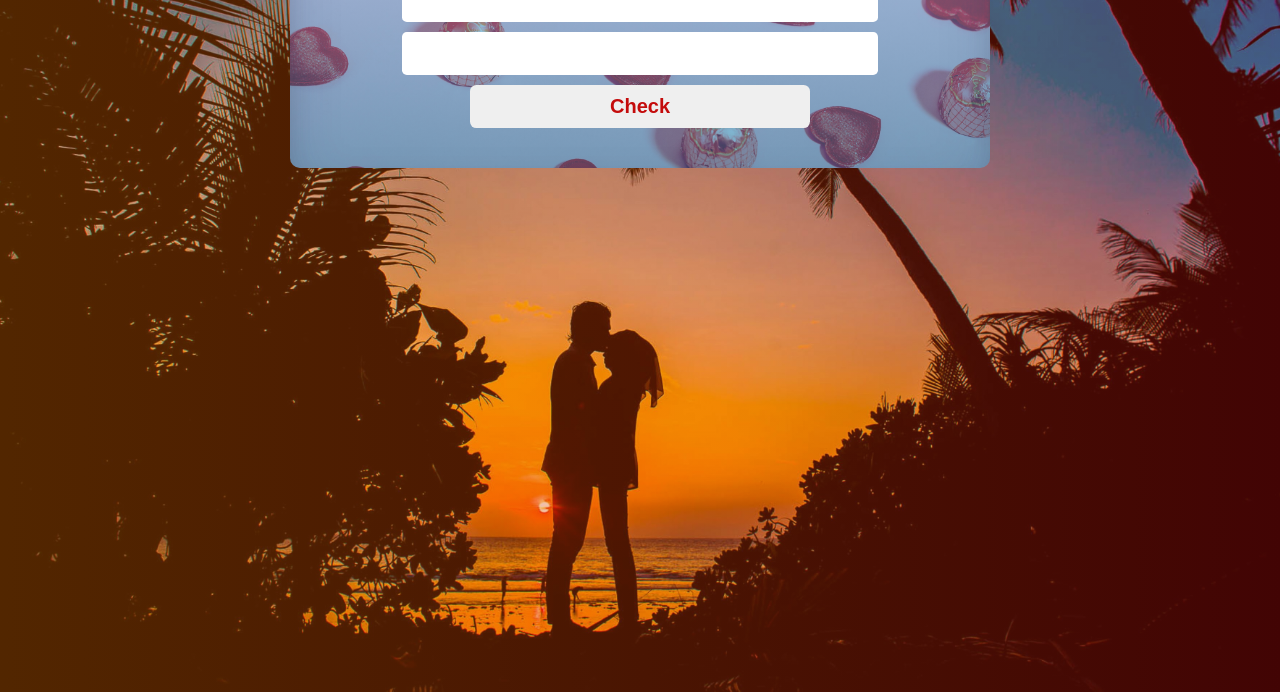
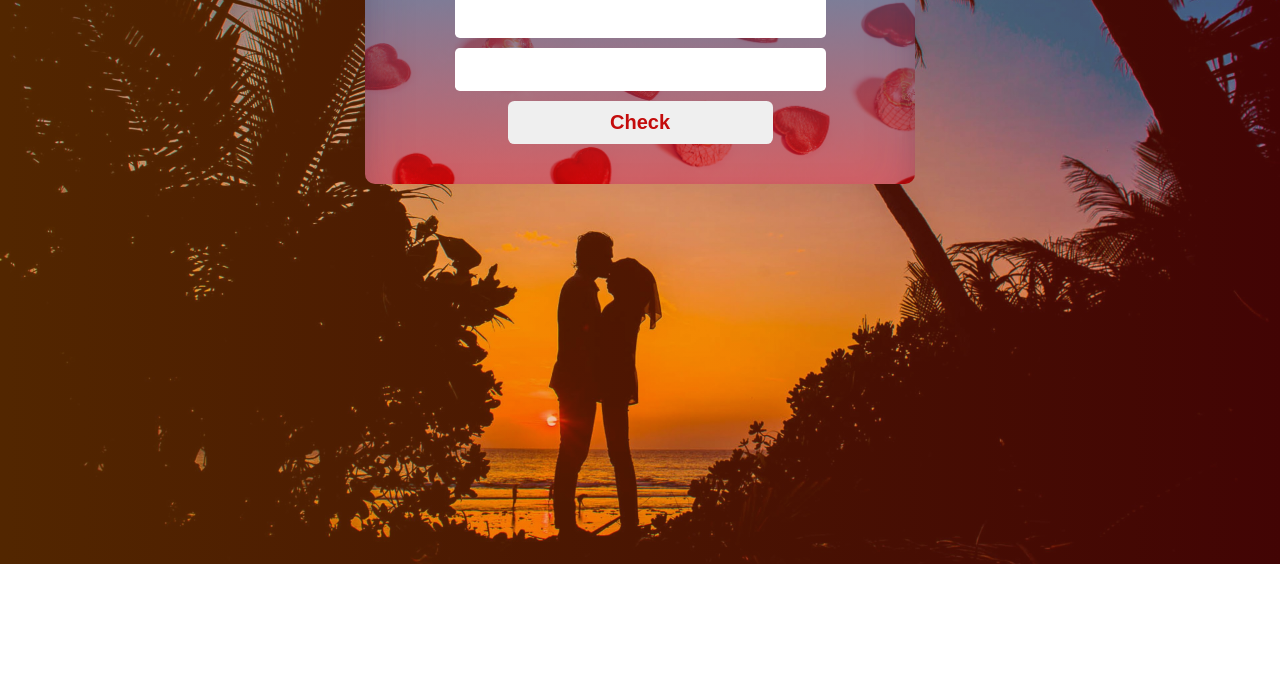
Before and after one commit to sodiqbhoy1/Love-calculator, a plain HTML site: page index.html in a window 1280 px wide. Shown: the part 236-928 px from the top of the page. After the commit the page ends 800 px from the top, so only its background shows below. Drawn offline with Linux system fonts and the light colour scheme.

Commit message:
love calculator v1.1

```diff
--- a/style.css
+++ b/style.css
@@ -14,16 +14,17 @@ body{
     background-repeat: no-repeat;
     background-size: cover;
     height: 100vh;
+    padding: 20px;
 
 }
 
 
 section{
-    background-image: linear-gradient(to bottom, #5bbbff71,#1679ab88), url(images/2.jpg);
+    background-image: linear-gradient(to bottom, #1679abb4, #c40c0c85), url(images/2.jpg);
     background-position: center;
     background-repeat: no-repeat;
     background-size: cover;
-    width: 700px;
+    width: 550px;
     padding: 20px 10px;
     margin: auto;
     border-radius: 10px;
```
